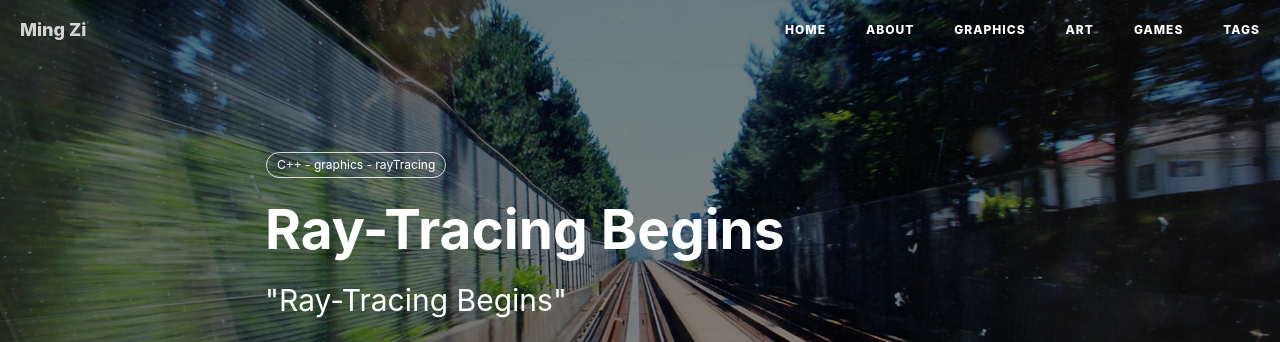
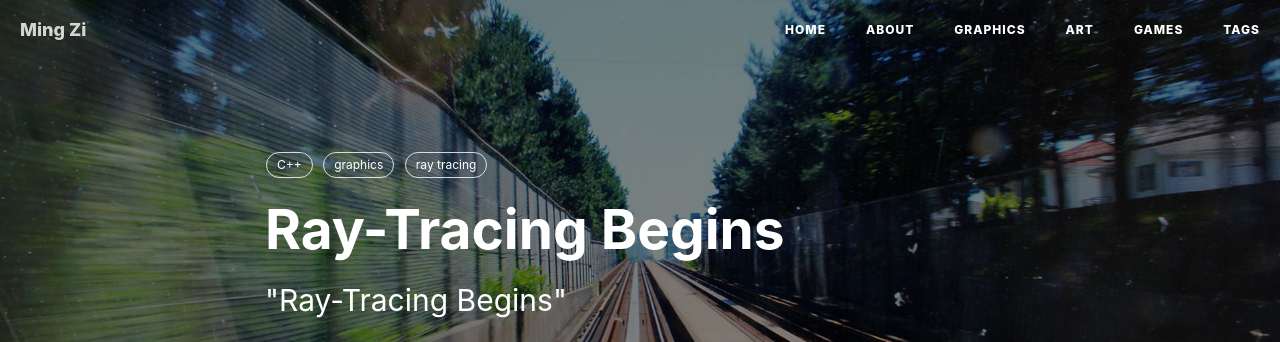
Before and after one commit to mingingzi/mingingzi.github.io, a Jekyll site: the page built from _posts/2017-10-26-Ray-Tracing Begin.markdown, in a window 1280 px wide. Shown: the top 342 px of the page. Built offline with Jekyll 4.4.1, drawn with Linux system fonts in a browser that asks for light colours; nearby versions of some CDN libraries; comment, search, counter and statistics services are not loaded.

Commit message:
Title and tags change

```diff
--- a/_posts/2017-10-26-Ray-Tracing Begin.markdown
+++ b/_posts/2017-10-26-Ray-Tracing Begin.markdown
@@ -6,7 +6,9 @@ date: 2017-10-26T17:00:00.000Z
 author: MagentaM
 header-img: img/post-bg-2015.jpg
 tags:
-  - C++ - graphics - rayTracing
+  - C++
+  - graphics
+  - ray tracing
 subtitle: ' "Ray-Tracing Begins"'
 ---
 ## Ray-Tracing Beginner
```
